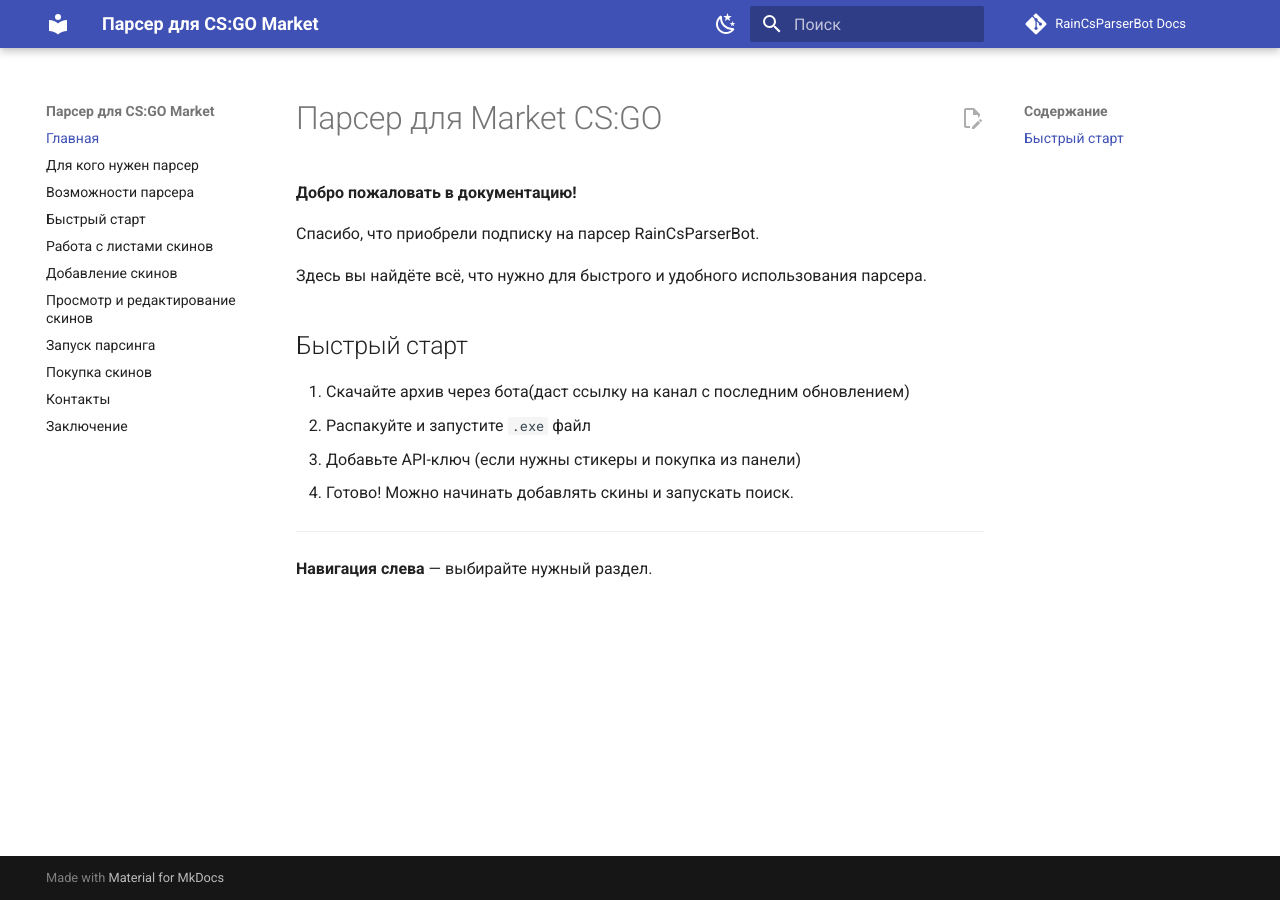
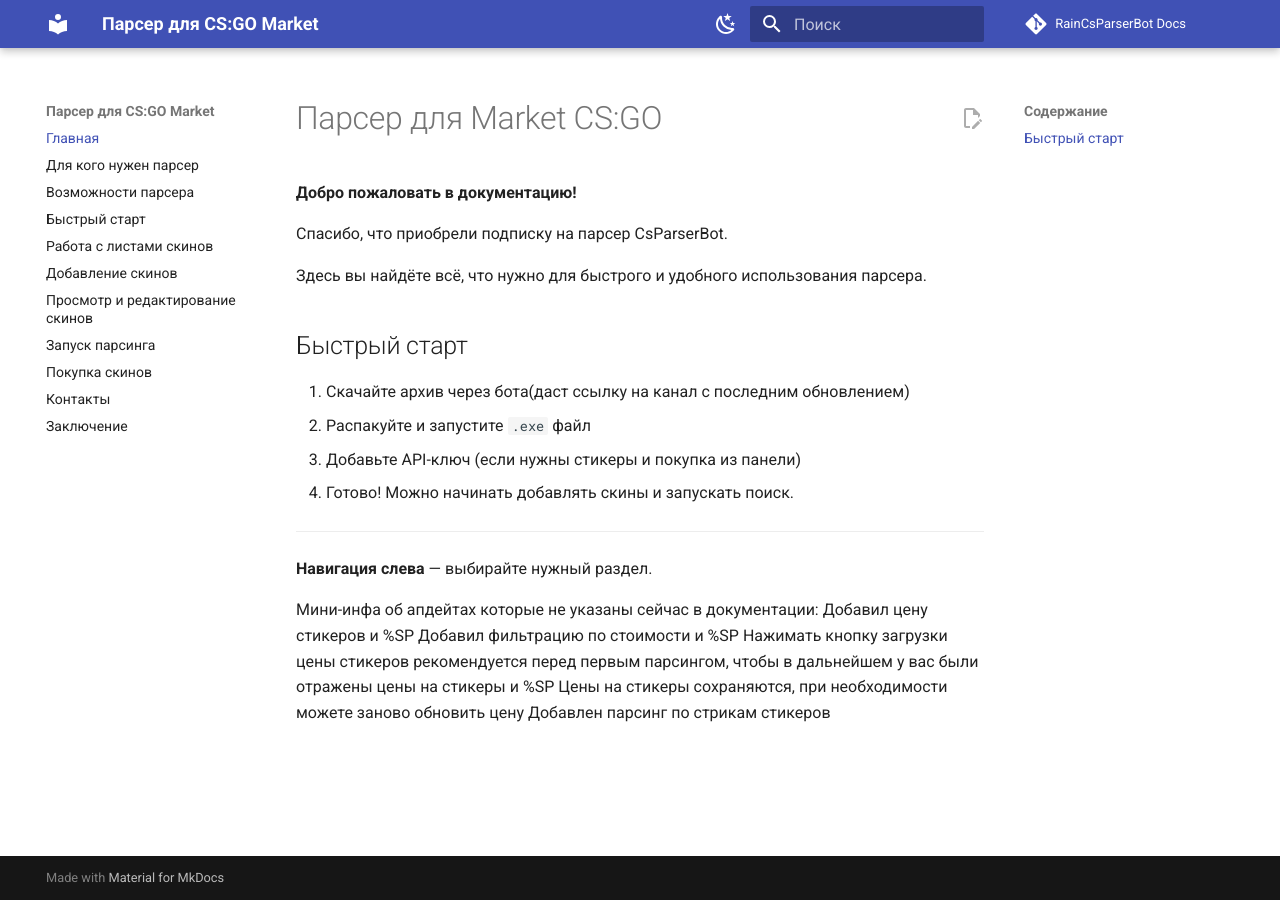
Before and after one commit to rainrain1X/raincsparserbot-docs, an MkDocs documentation site: the page built from docs/index.md, in a window 1280 px wide. Built offline with MkDocs 1.6.1 and Material for MkDocs 9.7.7, drawn with Linux system fonts in a browser that asks for light colours; comment, search, counter and statistics services are not loaded.

Commit message:
Update index.md

```diff
--- a/docs/index.md
+++ b/docs/index.md
@@ -2,7 +2,7 @@
 
 **Добро пожаловать в документацию!**
 
-Спасибо, что приобрели подписку на парсер RainCsParserBot.
+Спасибо, что приобрели подписку на парсер CsParserBot.
 
 Здесь вы найдёте всё, что нужно для быстрого и удобного использования парсера.
 
@@ -16,3 +16,11 @@
 ---
 
 **Навигация слева** — выбирайте нужный раздел.
+
+
+Мини-инфа об апдейтах которые не указаны сейчас в документации:
+  Добавил цену стикеров и %SP
+  Добавил фильтрацию по стоимости и %SP
+  Нажимать кнопку загрузки цены стикеров рекомендуется перед первым парсингом, чтобы в дальнейшем у вас были отражены цены на стикеры и %SP
+  Цены на стикеры сохраняются, при необходимости можете заново обновить цену
+  Добавлен парсинг по стрикам стикеров
```
